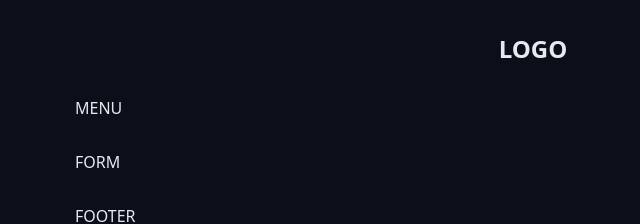
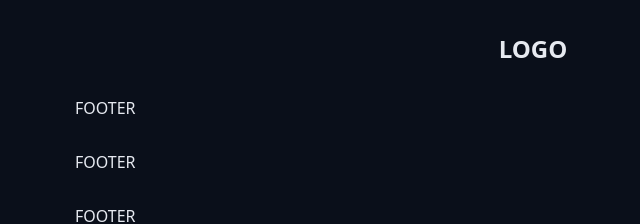
Before and after one commit to vitorbite/chronos-pomodoro, a React (Vite) app: page / in a window 1280 px wide. Shown: the top 224 px of the page, without its empty margins (107-747 px from the left). Built offline with nearby package versions, Linux system fonts and the light colour scheme.

Commit message:
Adicionando os arquivos de container e container.module.css

```diff
--- a/src/App.tsx
+++ b/src/App.tsx
@@ -1,4 +1,5 @@
 //import { TimerIcon } from "lucide-react";
+import { Container } from "./components/container";
 import { Heading } from "./components/Heading";
 
 import "./styles/global.css";
@@ -7,29 +8,19 @@
 export function App() {
   return (
     <>
-      <div className="container">
-        <div className="content">
-          <section><Heading>LOGO</Heading></section>
-        </div>
-      </div>
+      <Container>
+        <section><Heading>LOGO</Heading></section>
+      </Container>
 
-      <div className="container">
-        <div className="content">
-          <section>MENU</section>
-        </div>
-      </div>
-
-      <div className="container">
-        <div className="content">
-          <section>FORM</section>
-        </div>
-      </div>
-
-      <div className="container">
-        <div className="content">
-          <section>FOOTER</section>
-        </div>
-      </div>
+      <Container>
+        <section>FOOTER</section>
+      </Container>
+      <Container>
+        <section>FOOTER</section>
+      </Container>
+      <Container>
+        <section>FOOTER</section>
+      </Container>
     </>
   );
 }
--- a/src/components/Heading.tsx
+++ b/src/components/Heading.tsx
@@ -2,7 +2,7 @@
 
 type HeadingProps = {
   children: React.ReactNode;
+};
+export function Heading({ children }: HeadingProps) {
+  return <h1 className={styles.heading}>{children}</h1>;
 }
-export function Heading({ children }: HeadingProps) {;
-  return <h1 className={styles.heading}>{ children }</h1>;
-}
--- /dev/null
+++ b/src/components/container.module.css
@@ -0,0 +1,10 @@
+.container-fluid{
+    max-width: auto;
+}
+.container{
+    max-width: 98rem;
+    margin: 0 auto;
+}
+.content{
+    margin: 3.2rem;
+}
--- /dev/null
+++ b/src/components/container.tsx
@@ -0,0 +1,12 @@
+import styles from "./container.module.css";
+
+type ContainerProps = {
+  children: React.ReactNode;
+};
+export function Container({ children }: ContainerProps /*props*/) {
+  return (
+    <div className={styles.container}>
+      <div className={styles.content}>{children}</div>
+    </div>
+  );
+}
```
